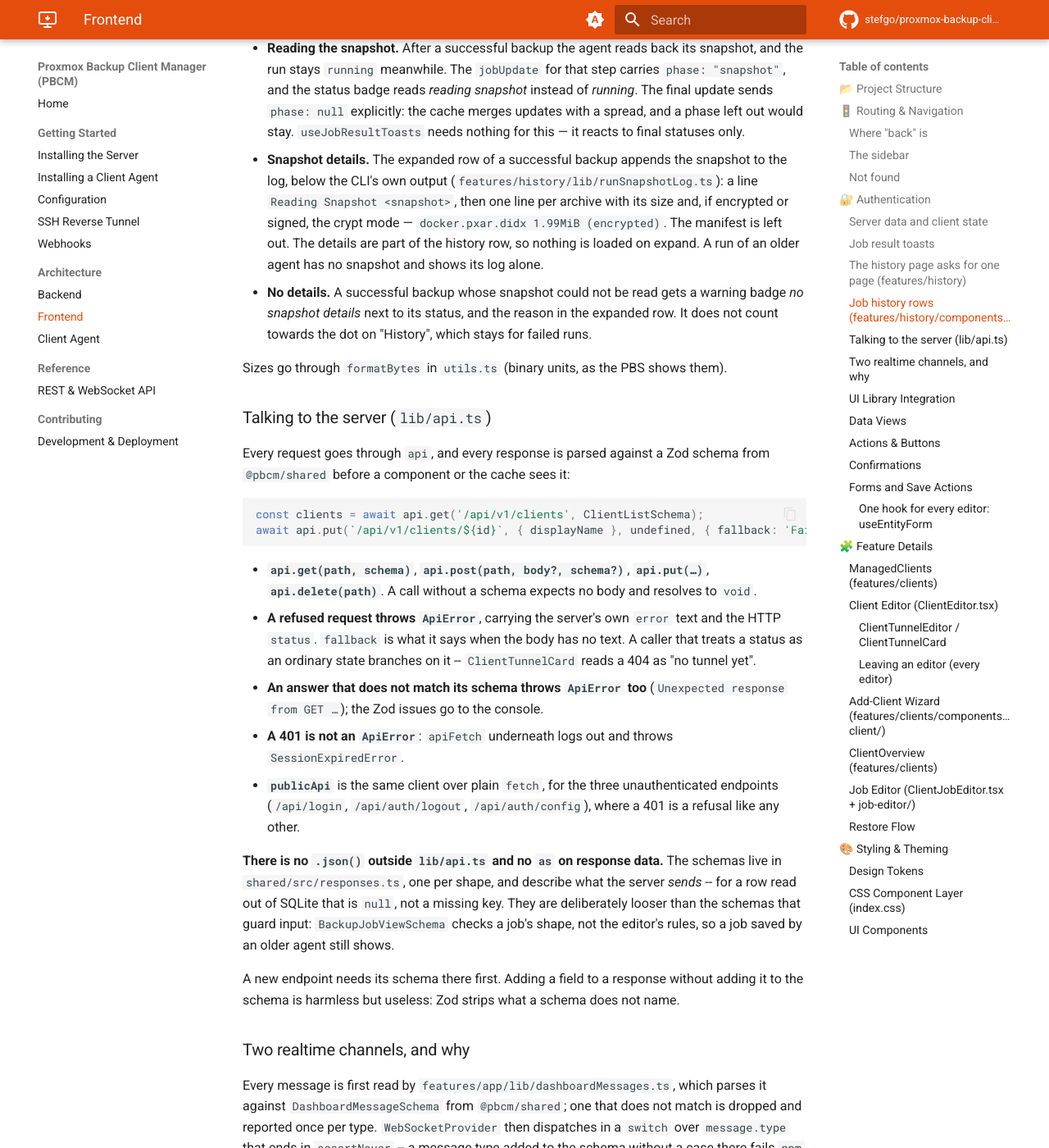
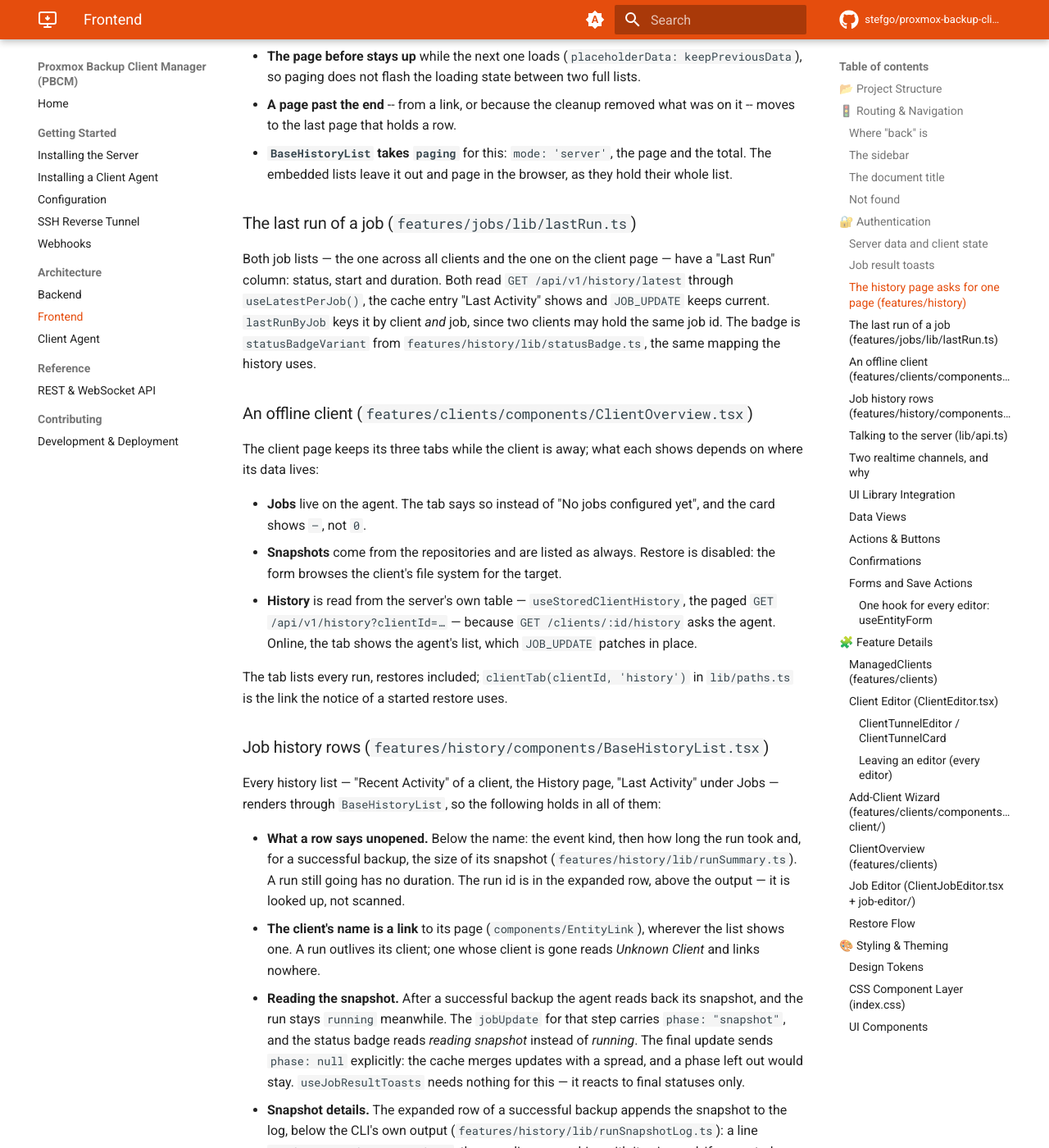
Before and after one commit to stefgo/proxmox-backup-client-manager, an MkDocs documentation site: the page built from docs/frontend.md, in a window 1280 px wide and 1400 px high, scrolled down 7607 px. Shown: the whole window at 82% size. Built offline with MkDocs 1.6.1 and Material for MkDocs 9.7.7, drawn with Linux system fonts in a browser that asks for light colours; comment, search, counter and statistics services are not loaded; some of the changed text lies outside the part shown.

Commit message:
docs: Describe the document title, the last run column and the offline client page
Co-Authored-By: Claude Opus 5.5 <noreply@anthropic.com>

```diff
--- a/docs/frontend.md
+++ b/docs/frontend.md
@@ -135,6 +135,19 @@ knows — the counts and the dot for unseen failures, by `id` — and marks the
 area the innermost match belongs to (`useMatches()`). No list of the routes below an entry
 exists: a route added under `/clients` is marked as *Clients* by being there.
 
+### The document title
+
+The browser tab names what is open and the area it belongs to, most specific first, so a
+narrow tab cuts the application's name and not the subject: `web01 · Clients · PBCM`,
+`Edit · web01 · Clients · PBCM`. It is read off the handles along the open route
+(`lib/pageTitle.ts`): the area's `nav.label`, a `subject` (`client`, `repository`, `job`)
+that `AppLayout` resolves from the lists the shell holds anyway, and the `title` of a form.
+A subject that has no name yet falls back to the route's `title`, or is left out. **A new
+route gets its title in the tree** — no page sets `document.title`.
+
+The webhook editor is called *Webhook*, not by the webhook's name: the shell does not read
+the webhook list, and does not start to for a title.
+
 ### Not found
 
 Every route below `/clients/:clientId` gets its client from `ClientBoundary`, the layout
@@ -261,11 +274,43 @@ the rows on screen and no more.
 - **`BaseHistoryList` takes `paging`** for this: `mode: 'server'`, the page and the total. The
   embedded lists leave it out and page in the browser, as they hold their whole list.
 
+### The last run of a job (`features/jobs/lib/lastRun.ts`)
+
+Both job lists — the one across all clients and the one on the client page — have a
+"Last Run" column: status, start and duration. Both read `GET /api/v1/history/latest`
+through `useLatestPerJob()`, the cache entry "Last Activity" shows and `JOB_UPDATE` keeps
+current. `lastRunByJob` keys it by client *and* job, since two clients may hold the same job
+id. The badge is `statusBadgeVariant` from `features/history/lib/statusBadge.ts`, the same
+mapping the history uses.
+
+### An offline client (`features/clients/components/ClientOverview.tsx`)
+
+The client page keeps its three tabs while the client is away; what each shows depends on
+where its data lives:
+
+- **Jobs** live on the agent. The tab says so instead of "No jobs configured yet", and the
+  card shows `–`, not `0`.
+- **Snapshots** come from the repositories and are listed as always. Restore is disabled:
+  the form browses the client's file system for the target.
+- **History** is read from the server's own table — `useStoredClientHistory`, the paged
+  `GET /api/v1/history?clientId=…` — because `GET /clients/:id/history` asks the agent.
+  Online, the tab shows the agent's list, which `JOB_UPDATE` patches in place.
+
+The tab lists every run, restores included; `clientTab(clientId, 'history')` in
+`lib/paths.ts` is the link the notice of a started restore uses.
+
 ### Job history rows (`features/history/components/BaseHistoryList.tsx`)
 
 Every history list — "Recent Activity" of a client, the History page, "Last Activity" under
 Jobs — renders through `BaseHistoryList`, so the following holds in all of them:
 
+- **What a row says unopened.** Below the name: the event kind, then how long the run took
+  and, for a successful backup, the size of its snapshot (`features/history/lib/runSummary.ts`).
+  A run still going has no duration. The run id is in the expanded row, above the output —
+  it is looked up, not scanned.
+- **The client's name is a link** to its page (`components/EntityLink`), wherever the list
+  shows one. A run outlives its client; one whose client is gone reads *Unknown Client* and
+  links nowhere.
 - **Reading the snapshot.** After a successful backup the agent reads back its snapshot,
   and the run stays `running` meanwhile. The `jobUpdate` for that step carries
   `phase: "snapshot"`, and the status badge reads *reading snapshot* instead of *running*.
```
